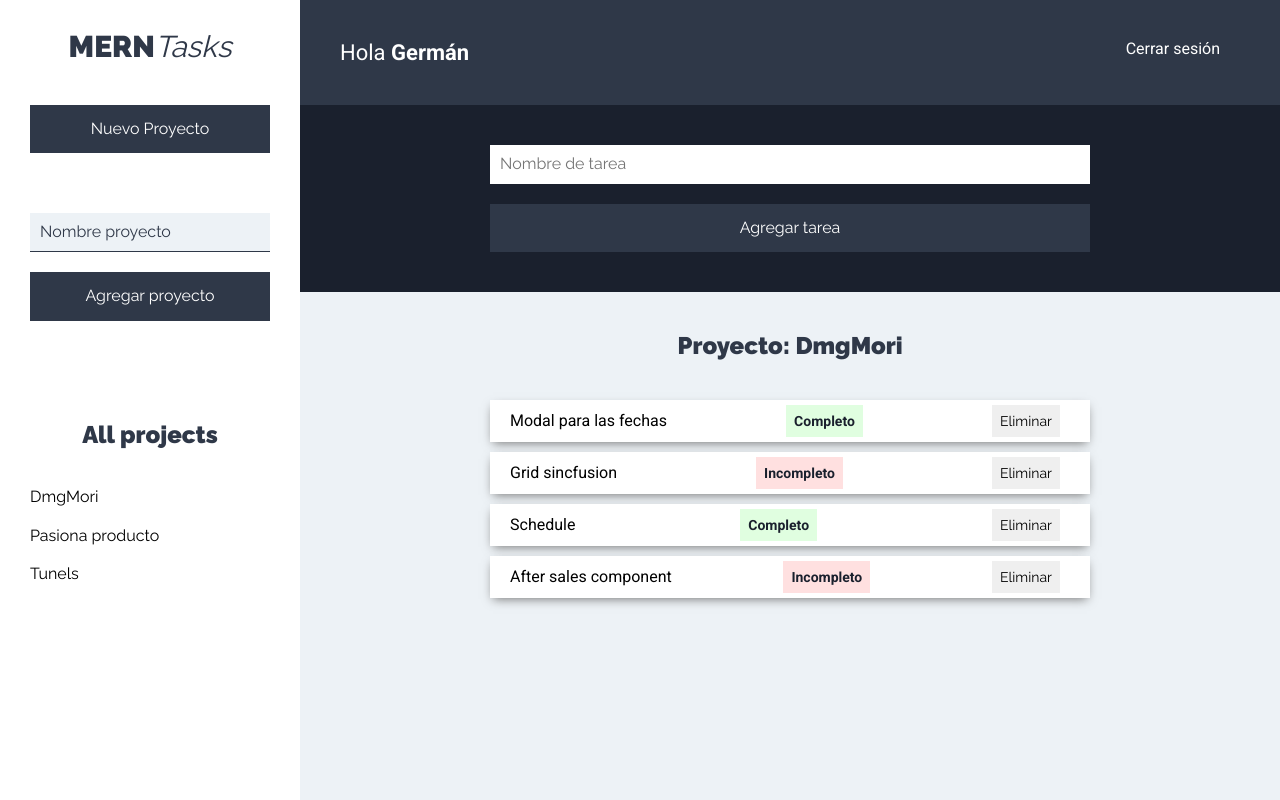
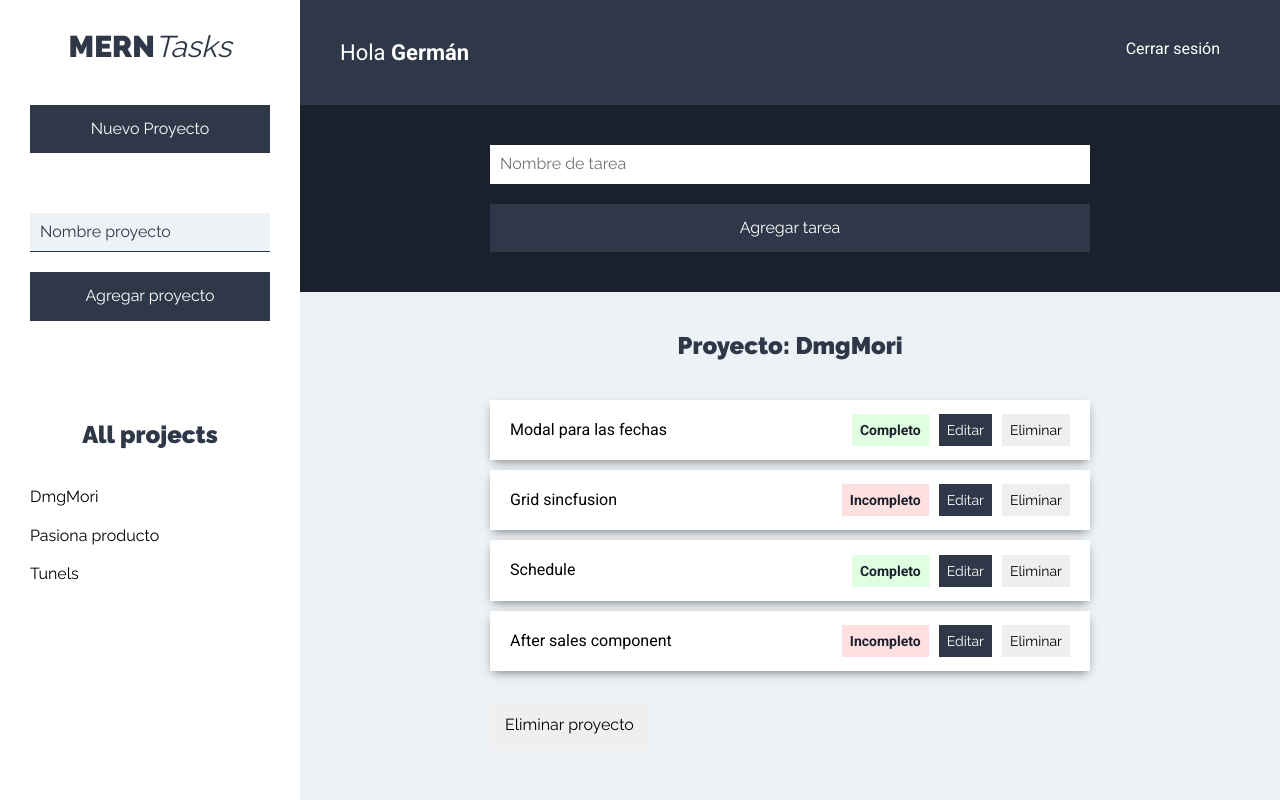
Before and after one commit to germanps/MERN-tasks-client, a React (Create React App) app: page /proyectos in a window 1280 px wide. Built offline with nearby package versions, Linux system fonts and the light colour scheme.

Commit message:
boton eliminar proyecto

```diff
--- a/src/components/tareas/ListadoTareas.js
+++ b/src/components/tareas/ListadoTareas.js
@@ -22,6 +22,9 @@ const ListadoTareas = () => {
                     ))
                 }
             </ul>
+            <button className="btn btn-eliminar" type="button">
+                Eliminar proyecto
+            </button>
         </div>
     );
 }
--- a/src/components/tareas/Tarea.js
+++ b/src/components/tareas/Tarea.js
@@ -3,7 +3,7 @@ import React from 'react';
 const Tarea = ({tarea}) => {
     return(
         <li className="tarea sombra">
-            <div>{tarea.nombre}</div>
+            <p>{tarea.nombre}</p>
             <div className="estado">
                 {tarea.estado
                     ?   <button
@@ -19,7 +19,11 @@ const Tarea = ({tarea}) => {
             <div className="acciones">
                 <button
                     type="button"
-                    className="btn bnt-primario"
+                    className="btn btn-primary"
+                >Editar</button>
+                <button
+                    type="button"
+                    className="btn btn-secundary"
                 >Eliminar</button>
             </div>
         </li>
```
